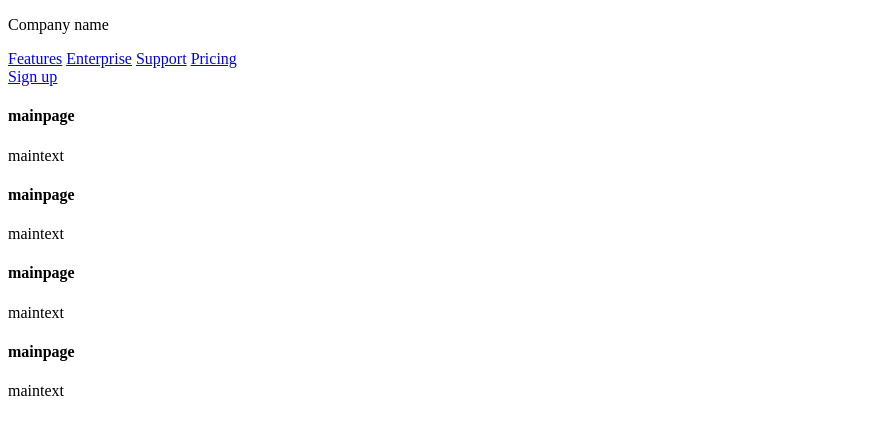
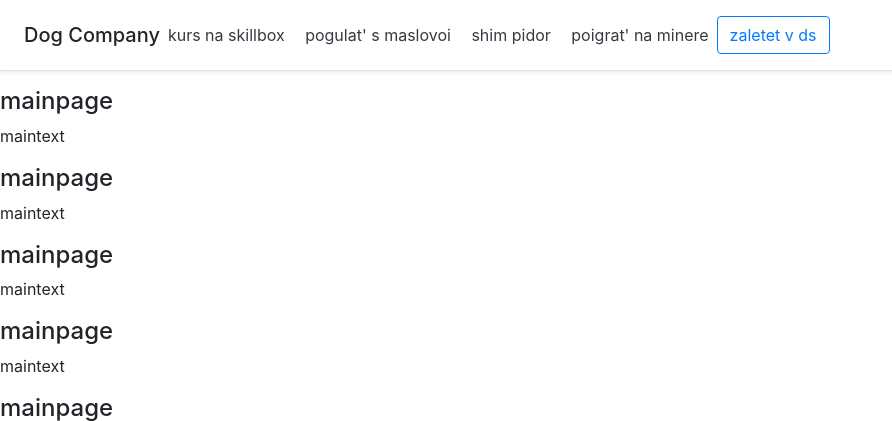
Before and after one commit to udaloff22/django, a Django app: page / in a window 1280 px wide. Shown: the top 421 px of the page, without its empty margins (0-892 px from the left). Run offline with Django 3.2, Linux system fonts and the light colour scheme; some libraries are stand-ins or nearby versions.

Commit message:
done html

```diff
--- a/taskmanager/main/templates/main/index.html
+++ b/taskmanager/main/templates/main/index.html
@@ -6,17 +6,18 @@
           content="width=device-width, user-scalable=no, initial-scale=1.0, maximum-scale=1.0, minimum-scale=1.0">
     <meta http-equiv="X-UA-Compatible" content="ie=edge">
     <title>This Is Tha Main Page!</title>
+      <link rel="stylesheet" href="https://stackpath.bootstrapcdn.com/bootstrap/4.5.2/css/bootstrap.min.css"
 </head>
 <body>
 <header class="d-flex flex-column flex-md-row align-items-center p-3 px-md-4 mb-3 bg-white border-bottom shadow-sm">
-  <p class="h5 my-0 me-md-auto fw-normal">Company name</p>
+  <p class="h5 my-0 me-md-auto fw-normal">Dog Company</p>
   <nav class="my-2 my-md-0 me-md-3">
-    <a class="p-2 text-dark" href="#">Features</a>
-    <a class="p-2 text-dark" href="#">Enterprise</a>
-    <a class="p-2 text-dark" href="#">Support</a>
-    <a class="p-2 text-dark" href="#">Pricing</a>
+    <a class="p-2 text-dark" href="#">kurs na skillbox</a>
+    <a class="p-2 text-dark" href="#">pogulat' s maslovoi</a>
+    <a class="p-2 text-dark" href="#">shim pidor</a>
+    <a class="p-2 text-dark" href="#">poigrat' na minere</a>
   </nav>
-  <a class="btn btn-outline-primary" href="#">Sign up</a>
+  <a class="btn btn-outline-primary" href="#">zaletet v ds</a>
 </header>
   <h4>mainpage</h4>
   <p>maintext</p>
```
Also changed, not shown: taskmanager/main/templates/main/about.html (+11 -1 lines).
